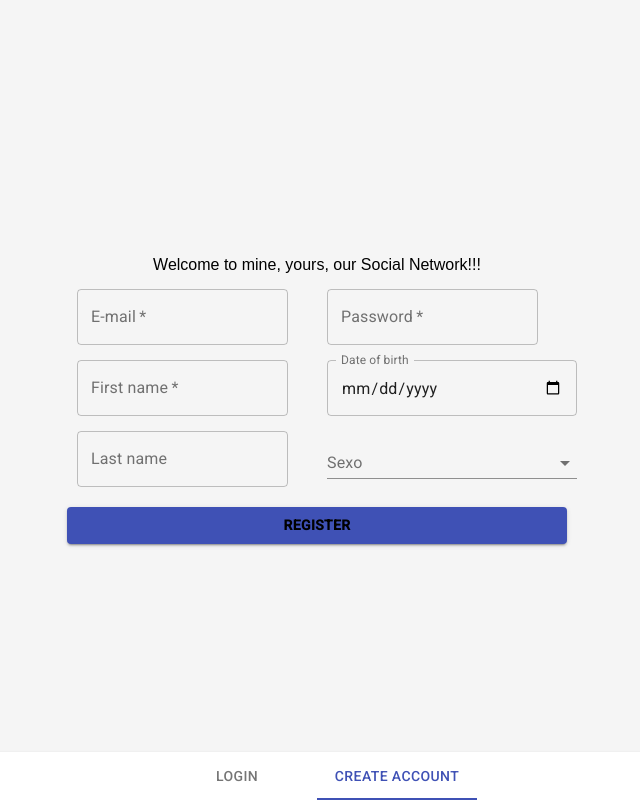
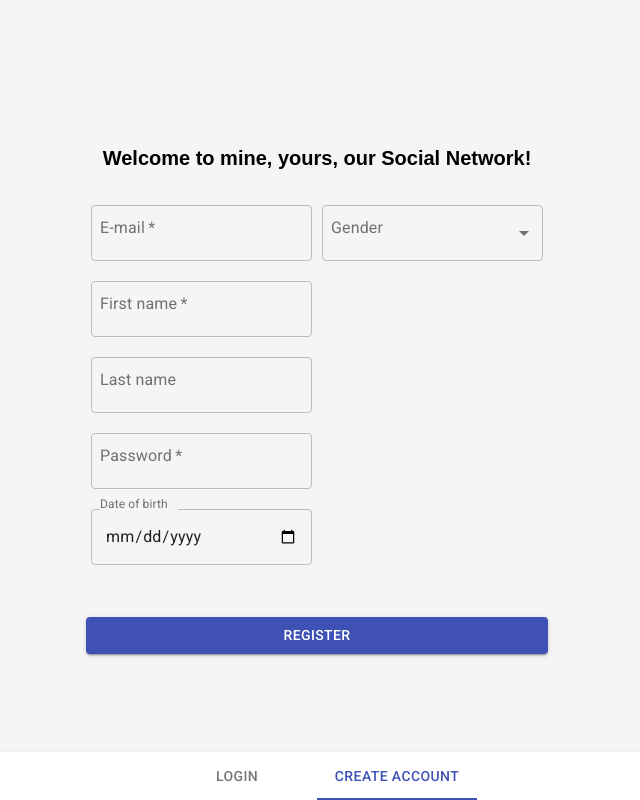
Before and after one commit to claudineibjr/SocialNetwork, a React (Create React App) app: page / in a window 1280 px wide. Shown: the whole page, without its empty margins (323-963 px from the left). Built offline with nearby package versions, Linux system fonts and the light colour scheme.

Commit message:
Improvements to the design and organization of the registration page css

```diff
--- a/src/Components/RegisterComponent/index.tsx
+++ b/src/Components/RegisterComponent/index.tsx
@@ -99,13 +99,12 @@ export default function RegisterComponent(){
     }
 
     return(
-        <div className="register-container">
-            <div className="info">
-                Welcome to mine, yours, our Social Network!!!
+        <div className="registerContainer">
+            <div className="registerWelcome">
+                Welcome to mine, yours, our Social Network!
             </div>
 
-            <form className='form-register'>
-                <div className='formDivContainer'>
+            <form className='registerForm'>
                     <TextField
                         required
                         error = {displayError(FIELD.EMAIL)}
@@ -134,9 +133,7 @@ export default function RegisterComponent(){
                         label="Last name"
                         helperText = {displayHelperText(FIELD.LASTNAME)}
                         variant="outlined"/>
-                </div>
 
-                <div className="formDivContainer">
                     <TextField
                         required
                         error = {displayError(FIELD.PASSWORD)}
@@ -159,14 +156,12 @@ export default function RegisterComponent(){
                             shrink: true,
                         }}
                         variant="outlined"
-                        fullWidth
                         />
 
                     <FormControl
-                        className='inputSex'
-                        fullWidth
+                        variant="outlined"
                         error={displayError(FIELD.SEX)}>
-                        <InputLabel id="demo-simple-select-error-label">Sexo</InputLabel>
+                        <InputLabel id="demo-simple-select-error-label">Gender</InputLabel>
                         <Select
                             labelId="demo-simple-select-error-label"
                             id="demo-simple-select-error"
@@ -183,14 +178,13 @@ export default function RegisterComponent(){
                         <FormHelperText>{displayHelperText(FIELD.SEX)}</FormHelperText>
                     </FormControl>
 
-                </div>
             </form>
 
-            <div className = 'formDivContainer'>
+            <div className = 'formSubmit'>
                 <Button
                     variant="contained"
                     color="primary"
-                    className='registerButton'
+                    className='submitButton'
                     onClick = {handleRegister}>
                     Register
                 </Button>
--- a/src/Components/RegisterComponent/styles.css
+++ b/src/Components/RegisterComponent/styles.css
@@ -1,72 +1,41 @@
-.register-container{
-    padding: 20px;
-
-    border-radius: 7px 7px 7px 7px;
-    -moz-border-radius: 7px 7px 7px 7px;
-    -webkit-border-radius: 7px 7px 7px 7px;
-    border: 0px solid #000000;
+/* Full page */
+.registerContainer{
+    padding: 15px;
+    display: flex;
+    flex-direction: column;
+    width: 40%;
+    height: 75%;
+    justify-content: center;
 }
 
-.form-register{
-    display: flex;
-    flex-direction: row;
-    justify-content: center;
-    width: 500px;
+/* Header */
+.registerWelcome{
+    padding: 10px;
+    font-size: 1.25em;
+    font-weight: bold;
+    text-align: center;
 }
 
-.formDivContainer{
-    flex: 1;
-    flex-grow: 1;
+/* Body */
+.registerForm{
+    padding: 10px;
+    display: flex;
+    flex-direction: column;
+    flex-wrap: wrap;
+    height: 75%;
 }
 
-.formDivContainer > button{
-    width: 100%;
-    font-weight: bold;
-    color: #000000;
+.registerForm > .MuiFormControl-root{
+    margin-top: 10px;
+    padding: 5px;
+    width: 50%;
 }
 
-/* Bottom button */
-.registerButton{
-    margin-top: 20px !important;
+/* Footer */
+.formSubmit{
+    padding: 10px;
 }
 
-/* Margin-top to each field on form */
-.form-register > div > div {
-    margin-right: 10px;
-    margin-left: 10px;
-    margin-top: 15px;
-}
-
-/* Font-size to each label on form */
-.form-register > div > label {
-    font-size: 14pt;
-}
-
-/* Profile picture */
-.profilePicture{
-    width: 120px;
-    height: 120px;
-}
-
-/* Button to upload profile picture */
-.fileInput{
-    display: 'none';
-}
-
-.inputImage{
-    display: none;
-}
-
-/* Class to represent the element with */
-.inputDate{
+.submitButton{
     width: 100%;
 }
-
-/* Select sex */
-.inputSex{
-    min-width: 120px;
-}
-
-.info{
-    text-align: center;
-}
--- a/src/Pages/Login/index.tsx
+++ b/src/Pages/Login/index.tsx
@@ -18,8 +18,7 @@ import RegisterComponent from '../../Components/RegisterComponent';
 // Services
 
 // Icons
-import PhoneIcon from '@material-ui/icons/Phone';
-import FavoriteIcon from '@material-ui/icons/Favorite';
+
 
 export default function Login(){
     enum TABS {
--- a/src/index.js
+++ b/src/index.js
@@ -6,4 +6,4 @@ import Login from './Pages/Login';
 
 import './Styles/general.css';
 
-ReactDOM.render(<Login />, document.getElementById('root'));
+ReactDOM.render(<Login/>, document.getElementById('root'));
```
